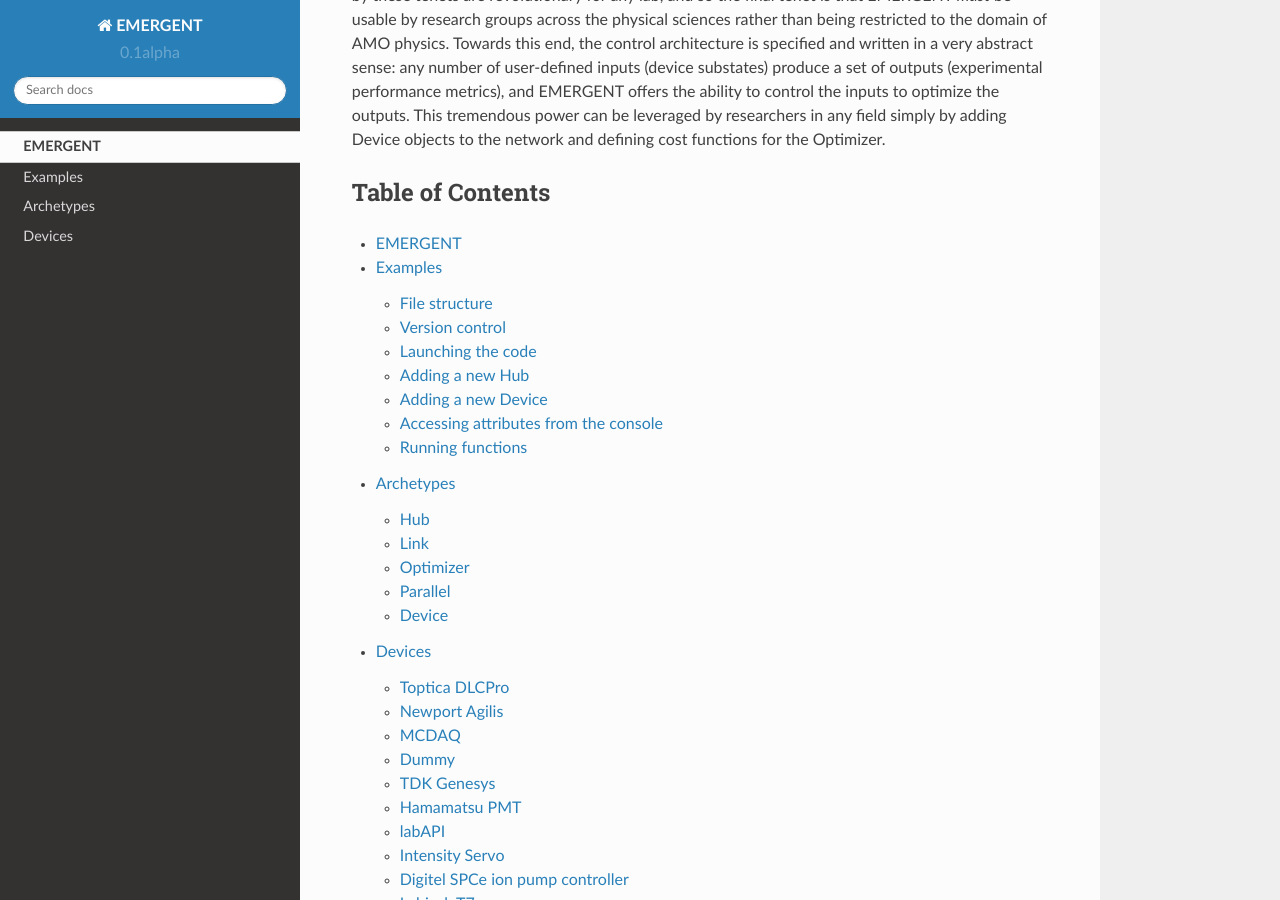
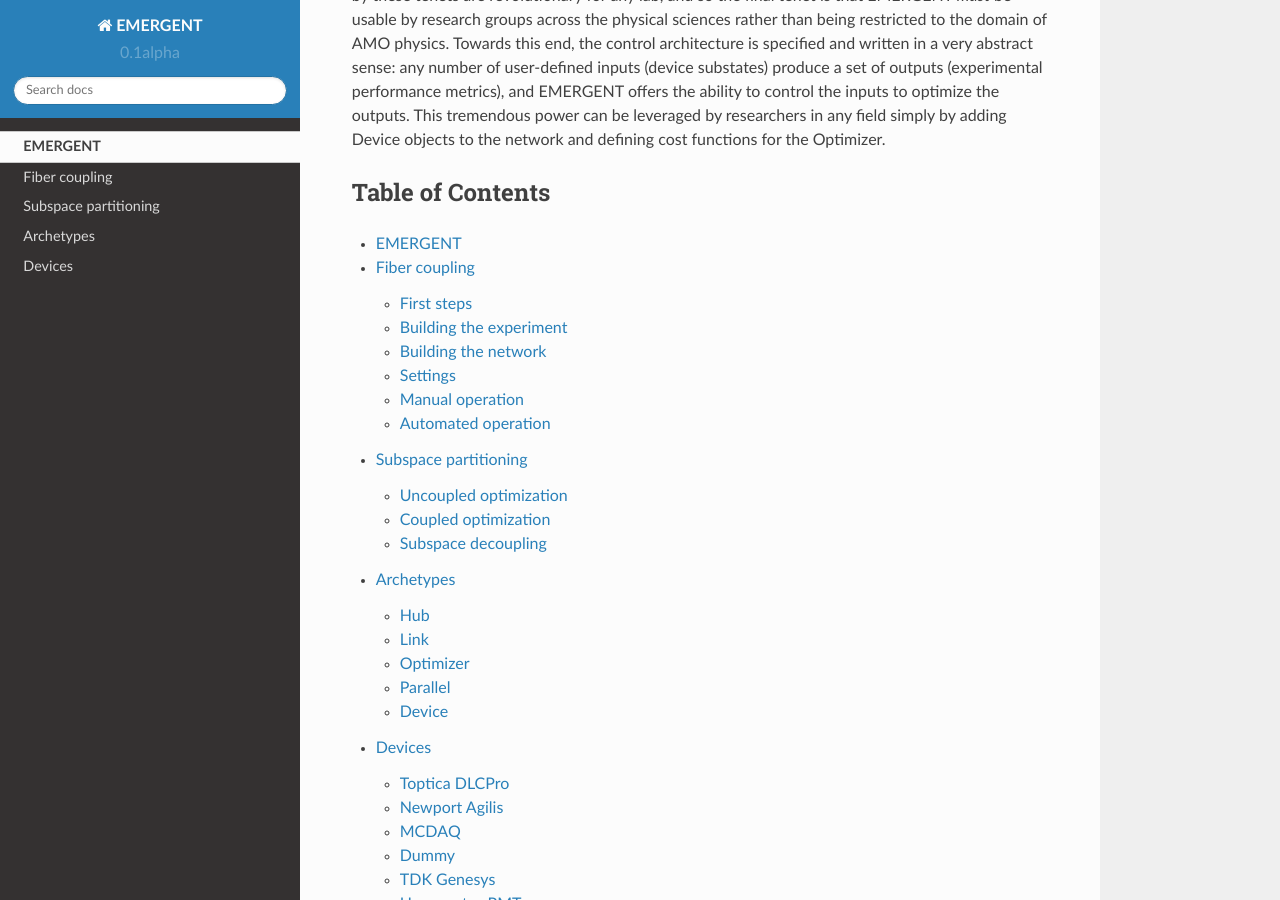
Before and after one commit to robertfasano/emergent, a Sphinx documentation site: the page built from docs/source/index.rst, in a window 1280 px wide and 900 px high, scrolled down 3002 px. Built offline with Sphinx 7.4.7 and the Read the Docs theme 2.0.0, drawn with Linux system fonts in a browser that asks for light colours; pages that are not in the unit, such as notebooks, are missing from menus; some of the changed lines change nothing that is shown.

Commit message:
Write examples for fiber alignment and subspace decomposition

```diff
--- a/docs/source/examples.rst
+++ b/docs/source/examples.rst
@@ -1,243 +1,173 @@
-#######################
-Examples
-#######################
+Fiber coupling
+----------------
 
-The following examples should get you started with labAPI.
+As a simple yet highly useful application of EMERGENT, we present here a complete walkthrough for setting up a new EMERGENT project implementing automated beam alignment into an optical fiber.
 
-File structure
--------------------
-labAPI is a library featuring device drivers and abstract classes allowing
-universal control of laboratory experiments. However, actual experimental control
-is not done in labAPI, but in a separate library implementing
-labAPI's features for a specific use case.
+First steps
+~~~~~~~~~~~~~
+Before writing any code, you'll need to prepare a project directory for your application in the same directory that houses your EMERGENT package. The emergent/template directory contains a blueprint project that you can copy and rename. Let's name it "autoAlign".
 
-In this tutorial, we will specifically work with the library controlling the NIST ytterbium portable optical lattice
-clock experiment, which is called "portable". This library resides in the same
-folder as labAPI, which is important for relative pathing.
+You'll see several files and folders in the newly-created project directory:
 
-Version control
------------------
-Git is used to track changes throughout development of labAPI. The repository
-location is gitlab.nist.gov/rjf2/labAPI.
+* ``main.py``: the script which runs your project. In here, we'll import any modules we want to use, then define our experiment.
+* ``nodes``: an empty folder which will contain any project-specific classes inheriting from Node
+* ``settings``: an empty folder which will contain settings files for the experiment
 
-Installation
-~~~~~~~~~~~~~~
-The library can be installed on a new computer by cloning from the repository.
-In the console, navigate to the folder which will contain labAPI and run
+If you run into trouble at any point in this tutorial, you can check your code against the emergent/examples/autoAlign directory.
+
+Building the experiment
+~~~~~~~~~~~~~~~~~~~~~~~~~
+Roughly five degrees of freedom are needed to optimize beam alignment into an optical fiber: tip/tilt controls for a pair of mirrors and z-translation of a lens to allow matching of the optical mode size to the fiber mode. The latter degree appears to be fairly robust and does not need to be frequently reoptimized; here we will implement control of a single MEMS mirror as a basic introduction to the EMERGENT workflow.
+
+Our actuator of choice is the bonded MEMS mirror from Mirrorcle, driven by their PicoAmp board. The board is controlled with SPI from a LabJack, which is fully implemented in the emergent/devices scripts labjackT7.py and picoAmp.py. The wiring scheme to connect the two boards can be found here.
+
+The other key ingredient is a photodiode to measure the fiber coupling efficiency, which will be the optimization signal that EMERGENT will try to optimize via automated tip/tilt control. Set up the photodiode on the other side of the fiber from the mirror and connect its output to the AIN0 channel of the LabJack.
+
+The experimental layout is shown in Figure 1. We have included an additional kinematic mirror before the MEMS to allow the setup to be manually aligned (beam centered on the MEMS and on the fiber tip) before automating the problem. Though EMERGENT will eventually support first-light acquisition methods, this example will assume that the optimization begins with a small amount of optical power transmitted through the fiber.
+
+Building the network
+~~~~~~~~~~~~~~~~~~~~~~
+The network architecture for the fiber coupling problem is shown in Figure 2. The tip and tilt degrees of freedom comprise two Input nodes, labeled X and Y. The Device node takes these two nodes as inputs and physically actuates the mirror using the driver in ``emergent/devices/picoAmp.py``. The output of the Device node is connected to an Optimizer node, which measures the fiber-coupled power and sends commands to the Device node to optimize the efficiency.
+
+Construction of this network requires only a few lines of code in ``main.py``, which should be added under the Network Construction header. First, we define the Optimizer node:
 
 .. code-block:: python
 
-   git clone gitlab.nist.gov/rjf2/labAPI.git
+   optimizer = Node(name='autoAlign', sensor='labjackT7', args=('490016934', 'AIN0'), layer=0)
 
-You may be prompted for login credentials, after which the repository will
-be cloned to the local folder.
+We have constructed a node named 'autoAlign' in the bottom layer of the network. Passing in a sensor argument tells EMERGENT that this is an Optimizer node (as opposed to a Device or Input node). We also pass in the serial number and the input channel of the LabJack.
 
-Pulling from the remote repository
-~~~~~~~~~~~~~~~~~~~~~~~~~~~~~~~~~~~
-To update a local repository with changes on the remote repository, just run
-``git pull``. In some cases, multiple remote repositories may coexist across Git platforms;
-currently, a "master" copy is stored on the NIST GitLab service, while a separate
-copy is stored on GitHub. To specifically pull changes from GitHub, run
+Now let's add the Device node:
 
 .. code-block:: python
 
-   git pull github master
+   MEMS = Node(name='MEMS', device='picoAmp', parent=optimizer, id='0001')
 
-The first argument specifies the remote named "github", while the second specifies
-the branch named "master".
+Passing in a device argument specifies that this is a Device node, while passing the Optimizer node as a parent makes the connection between the two. We have also specified a unique id for the Device node, whose importance will be evident below.
 
-Pushing to the remote repository
-~~~~~~~~~~~~~~~~~~~~~~~~~~~~~~~~~
-If you want to update the remote repository with changes made on the local
-repository, first stage your changes with ``git add filename``, where filename
-is specified relative to the current path. You can stage all current changes with
-``git add -A``. Next, commit changes to each file with a helpful message, e.g.
+Finally, we can add the Input nodes:
 
 .. code-block:: python
 
-   git commit -m "Fixed bug in function bar()" foo.py
+   Node(name='X', parent=MEMS)
+   Node(name='Y', parent=MEMS)
 
-Once all changes are committed, you can push to the remote by running ``git push``.
+The names we have chosen here are not arbitrary - 'X' and 'Y' correspond to the degrees of freedom defined in the picoAmp class.
 
-Launching the code
--------------------
-To launch the control code, first navigate to the portable directory. Once there,
-we will launch the control code within an IPython console by calling
+Settings
+~~~~~~~~~~~
+With the network fully constructed, you can now start up EMERGENT from the command line:
 
-.. code-block:: python
+.. code-block :: python
 
    ipython
-   %run main
+   %run main.py
 
-There will be a short delay as the code initializes all Hubs and connects to
-their child Devices. Connection failures will be printed to the console. Afterwards,
-the GUI will open, and the user can control the experiment either through the
-graphical interface or directly from the command line.
+As a last step, we will need to add a json file in emergent/settings.py to define important operational parameters for the MEMS mirror. To do this, run ``MEMS.setup()`` to start the setup wizard for the Device node. When prompted, enter the following parameters:
+
+.. code-block :: python
+
+   X: 0         # defines the initial X input value
+   X_min: -3.   # defines the minimum value of X
+   X_max: 3     # defines the maximum value of X
+   Y: 0         # defines the initial Y input value
+   Y_min: -3
+   Y_max: 3
+
+The minimum and maximum positions we set will define the bounds of our optimization space. Note that the full range of the PicoAmp driver is +/-80, but +/-3 will suffice for fiber alignment.
+
+After completing the setup wizard, a json file called ``emergent/settings/MEMS#XXXX`` will be created, where ``XXXX=0001`` here, corresponding to the id we passed in to the Device node. During normal operation, EMERGENT will frequently update and log the input values, such that the values stored in the json file will stay up to date.
+
+Manual operation
+~~~~~~~~~~~~~~~~~~
+With the experiment built and the network constructed, let's now take manual control to familiarize ourselves with the command format. First, let's move the mirror. There are two ways we can do this; first, we could call the actuate() method to move the X and Y to new values, say -1 and 1:
+
+.. code-block :: python
+
+   MEMS.actuate({'X':-1, 'Y':1}
+
+Alternately, we could have changed the state of the input nodes directly:
+
+.. code-block :: python
+
+   MEMS.input['X'].set(-1)
+   MEMS.input['Y'].set(1)
+
+This will call the actuate() method indirectly, so it is functionally nearly identical to the first approach, but will offer greater flexibility when running EMERGENT in a GUI.
+
+After moving the mirror, you should have seen the coupling efficiency change. The power can be measured by calling ``optimizer.cost()``, which will read the LabJack's channel AIN0 and multiply by -1 (by convention, all optimization problems are framed as minimization).
+
+We can also save the new state by calling ``optimizer.save()``, which rewrites the input values stored in the settings json to their current values. If you restart emergent, the mirror should return to ``{'X':-1, 'Y':1}``.
 
 
+Automated operation
+~~~~~~~~~~~~~~~~~~~~~~
+We are finally ready to unveil the holy grail of EMERGENT - automatic device optimization. By calling ``optimizer.optimize()``, the inputs will be tuned to maximize the fiber-coupled efficiency. Many different algorithms are implemented in EMERGENT and can be passed in through the ``method`` keyword argument; in general, the ideal algorithm will be chosen for a given application. We will first demonstrate the simplest possible algorithm, a two-dimensional grid-search.
+
+.. code-block :: python
+
+   optimizer.optimize(method='grid_search', args={'steps':20, 'plot':True})
+
+This call to grid_search will create a 20x20 grid in the XY plane, sample each point, and move to the best point. If the parameter 'plot' is True, the cost function evaluated over the grid will be plotted. This allows easy visualization of cost landscapes for lower-dimensional problems, but the aggressive complexity scaling of grid_search in the number of dimensions and steps prohibits its use for higher dimensions.
+
+A more sophisticated algorithm is the Nelder-Mead method:
+
+.. code-block :: python
+
+   optimizer.optimize(method='Nelder-Mead')
+Rather than scanning the entire space, the Nelder-Mead method attempts to efficiently move a N+1 dimensional simplex through an N dimensional cost landscape towards a minimum.
 
 
-Adding a new Hub
------------------
-This example demonstrates how to add a new Hub to the portable project to control
-automated fiber alignment for the magneto-optical trap.
+Subspace partitioning
+----------------------
+A powerful feature of EMERGENT is the automatic identification of coupled variables, allowing high-dimensional optimization problems to be decomposed into separate lower-dimensional problems. For example, the idealized fiber coupling problem can be modeled as minimization in a Gaussian cost landscape, which contains no couplings between the X and Y degrees of freedom; therefore, we can run quick 1D line searches in each variable rather than a 2D simultaneous optimization, significantly reducing the size of the search space.
 
-Creating the Hub
+Rather than the physical fiber coupling example above, we will now switch to a virtual cost function to facilitate demonstration of EMERGENT's subspace identification features. The code for this tutorial can be found in emergent/examples/subspace_identification. Navigate to this directory and run main.py within an IPython console.
+
+We analyze a simple network consisting of a control node implementing several virtual cost functions and a trivial device node which maps two virtual inputs, X and Y, to user-defined values. Two cost functions are implemented: ``control.cost_uncoupled`` and ``control.cost_coupled``. The former is simply a multivariate Gaussian with a relative factor of ½ between the widths in the X and Y directions; the latter also rotates the inputs by 30 degrees to create a coupling between X and Y.
+
+Uncoupled optimization
+~~~~~~~~~~~~~~~~~~~~~~~~
+Let's inspect the uncoupled landscape with the grid_search algorithm:
+
+.. code-block : python
+   control.optimize(method='grid_search', cost=control.cost_uncoupled, args={'plot':True})
+
+To analyze couplings between degrees of freedom, run:
+
+.. code-block :: python
+   control.covariance(cost = control.cost_uncoupled, method='grid_search')
+
+This will generate and return a covariance matrix through sampling on a uniform grid; couplings can be identified through nonzero off-diagonal elements. In this case, we see that the off-diagonal elements are zero (within an error threshold due to finite sampling), so we can move away from the minimum then optimize the cost through two separate 1D optimizations:
+
+.. code-block :: python
+   control.actuate({'X':0, 'Y':0})
+   control.optimize(method='grid_search', inputs = ['X'], cost = control.cost_uncoupled)
+   control.optimize(method='grid_search', inputs = ['Y'], cost = control.cost_uncoupled)
+
+Since the system is perfectly uncoupled, we converge to the local minimum after only 2N iterations for N steps, whereas a coupled system will require N^2 steps to tile the XY plane.
+
+Note that calling ``control.optimize()`` without specifying arguments will eventually automatically partition the system into subspaces as evaluated by the last call to ``control.covariance()`` (feature coming soon).
+
+Coupled optimization
+~~~~~~~~~~~~~~~~~~~~~~~
+Now let's inspect the landscape of the coupled cost function:
+algorithm:
+
+.. code-block : python
+   control.optimize(method='grid_search', cost=control.cost_coupled, args={'plot':True})
+
+We once again compute the covariance matrix:
+
+.. code-block :: python
+   control.covariance(cost = control.cost_coupled, method='grid_search')
+
+Since we now observe nonzero off-diagonal elements, we know that separate 1D optimizations will not converge to the minimum. Instead, we must optimize in 2D:
+
+.. code-block :: python
+   control.actuate({'X':0, 'Y':0})
+   control.optimize(method='grid_search', inputs = ['X'], cost = control.cost_coupled)
+
+Subspace decoupling
 ~~~~~~~~~~~~~~~~~~~~
-We will first create a new file in portable/gui/hubs called autoAlignHub.py.
-We define a new class inheriting from the abstract Hub base class in labAPI/archetypes/Hub.py:
-
-.. code-block:: python3
-
-  from labAPI.archetypes.Hub import Hub
-
-  class autoAlignHub(Hub):
-      def __init__(self, engine):
-          Hub.__init__(self, engine=engine, name='autoAlign')
-
-Linking the Hub
-~~~~~~~~~~~~~~~~~
-Now we need to add the Hub to the main control code in portable/gui/main.py,
-which ensures that both the Python backend and the QML frontend can access it.
-We simply import the new hub and define it in main.py; upon initialization,
-the hub will be automatically linked with the Application layer:
-
-.. code-block:: python3
-
-    from PyQt5.QtQml import QQmlApplicationEngine
-    from PyQt5.QtWidgets import QApplication
-    from PyQt5.QtCore import QCoreApplication
-    import sys
-    import os
-    char = {'nt': '\\', 'posix': '/'}[os.name]
-    sys.path.append(char.join(os.getcwd().split(char)[0:-2]))
-    from hubs.MOTHub import MOTHub
-    from hubs.autoAlignHub import autoAlignHub
-    app = QCoreApplication.instance()
-    if app is None:
-        app = QApplication(sys.argv)         # Create an instance of the application
-    engine = QQmlApplicationEngine()    # Create QML engine
-
-    ''' Initialize device links '''
-    mot = MOTHub(engine)
-    autoAlign = autoAlignHub(engine)
-
-    engine.load("main.qml")                     # Load the qml file into the engine
-    window = engine.rootObjects()[0]
-    window.show()
-
-    ''' Retrieve hub handles from the engine and initialize default values '''
-    for hub in engine.hubs:
-        hub.retrieve_handles()
-        hub.populate_listModel()
-
-
-By passing in the engine when initializing the hub, one line of code is all it takes to register the Hub internally with both the Python and QML frameworks - all of the difficult stuff is done under the hood.
-
-We also need to create a new gui Element for the Hub. This only takes one added definition in portable/gui/main.qml:
-
-.. code-block:: python3
-
-        Elements.Element{
-            name: "autoAlign"
-            objectName: "autoAlignElement"
-            x_pos: 0.2
-            y_pos: 0.2
-            device: autoAlign
-        }
-
-In this definition, the "name" parameter is the display name that will be shown in the GUI,
-the "objectName" is an internal reference within the QML engine, "x_pos" and "y_pos"
-set where the clickable object will appear onscreen, and "device" corresponds to what
-we called the Hub object when we added it to main.py.
-
-Now if you run main.py, the Hub should appear onscreen wherever you chose to
-locate it, but there are no devices connected yet. Continue on to the next example
-to learn how to add devices.
-
-Adding a new Device
----------------------
-For this guide I assume that you already have control code for an experimental
-device inheriting from the Device archetype. In our case, we will add a PicoAmp
-MEMS driver to control the alignment of the slowing beam. In the Hub file created
-in the last example, autoAlignHub.py, we can simply add the device like this:
-
-.. code-block:: python3
-
-    from labAPI.devices.labjackT7 import LabJack
-    from labAPI.archetypes.Hub import Hub
-    from labAPI.devices.picoAmp import PicoAmp
-
-    class autoAlignHub(Hub):
-        def __init__(self, engine):
-            Hub.__init__(self, engine=engine, name='autoAlign')
-
-            self.labjackSlowing = LabJack(devid='470016970')
-            self.MEMS_slowing = PicoAmp(name='MEMS_slowing', connect = False, parent = self, labjack = self.labjackSlowing)
-
-            self._connect()
-
-Adding Devices is as simple as instantiating them within the hub with the
-argument "parent=self", which adds them as children to the Hub. Note that here
-the PicoAmp is a Device, whereas the LabJack doesn't inherit from the Device class.
-When Devices are initialized, they automatically read in from a settings file
-linked to their name (e.g. portable/settings/MEMS_cooling.txt) to determine
-their initial state and set other important variables. We create this file below:
-
-.. code-block:: json
-
-    {"default": {"X": {"value": -60, "type": "state", "index":0, "min":-80, "max":80,"gui": 1},
-                 "Y": {"value": 0, "type": "state", "index":1, "min":-80, "max":80, "gui": 1}}}
-
-The first key given to the dict is the setpoint, of which the only one is currently
-"default" (more setpoints can be saved with the Device._save(setpoint) function).
-Here we have only two parameters, "X" and "Y", which are state variables, which
-means they are loaded into the Device's state vector and made accessible to the
-Optimizer. The "index" defines each state variable's location within the overall
-state vector of the Hub: other Devices should use different indices. The "value"
-gives the last saved state of the Device, while the "min" and "max" provide
-thresholds limiting the actuation range. Lastly, the "gui" element is a bool
-determining whether or not the parameter will be shown on the GUI.
-
-That's it! The new Devices should appear on the Hub and any parameters with
-"gui":1 will be accessible through the control interface.
-
-Accessing attributes from the console
---------------------------------------
-The IPython console can be used simultaneously with the GUI, allowing more
-flexibility to the user. Any Hub can be accessed with its name defined in its
-``Hub.__init__()`` function; for example, the autoAlign hub created above can
-be accessed through the variable ``autoAlign``. Any attributes of the Hub can
-then be accessed in a straightforward manner; for example, the MEMS for slowing
-fiber alignment can be accessed through the variable ``autoAlign.MEMS_slowing``.
-
-Running functions
--------------------
-The built-in methods of a Device or Hub can be called through the console as well.
-For example, to create a square wave on the slowing MEMS, we can run
-
-.. code-block:: python3
-
-  autoAlign.MEMS_slowing.wave(A,f)
-
-where ``A`` and ``f`` are the amplitude and frequency respectively. The ProcessHandler
-archetype makes it easy to run any function in parallel using either a thread or a process;
-for example, you can instead run
-
-.. code-block:: python3
-
-  autoAlign._run_thread(autoAlign.MEMS_slowing.wave, args = (A,f))
-
-to run the square wave in parallel, allowing non-blocked access to the console.
-This will automatically pass in a ``stopped()`` function which will return a
-bool to allow early termination of the threaded function; the threaded function
-should include checks of stopped() in each loop pass if early termination is
-desired. In order to quit the threaded function, run
-
-.. code-block:: python3
-
-  autoAlign._quit_thread(autoAlign.MEMS_slowing.wave)
-
-Note that, in the current implementation, the _quit_thread() method searches
-through the list of currently running threads in the Hub and terminates the first
-one matching the specified function (``autoAlign.MEMS_slowing.wave``).
+In the previous two sections, we have seen that uncoupled cost functions can be optimized much more efficiently than coupled functions; in d dimensions and N steps, grid_search will require N^d steps for fully-coupled functions and only Nd for uncoupled functions. EMERGENT contains built-in tools to decouple the cost function through principal component analysis (PCA), a process analogous to diagonalizing the covariance matrix.
```
